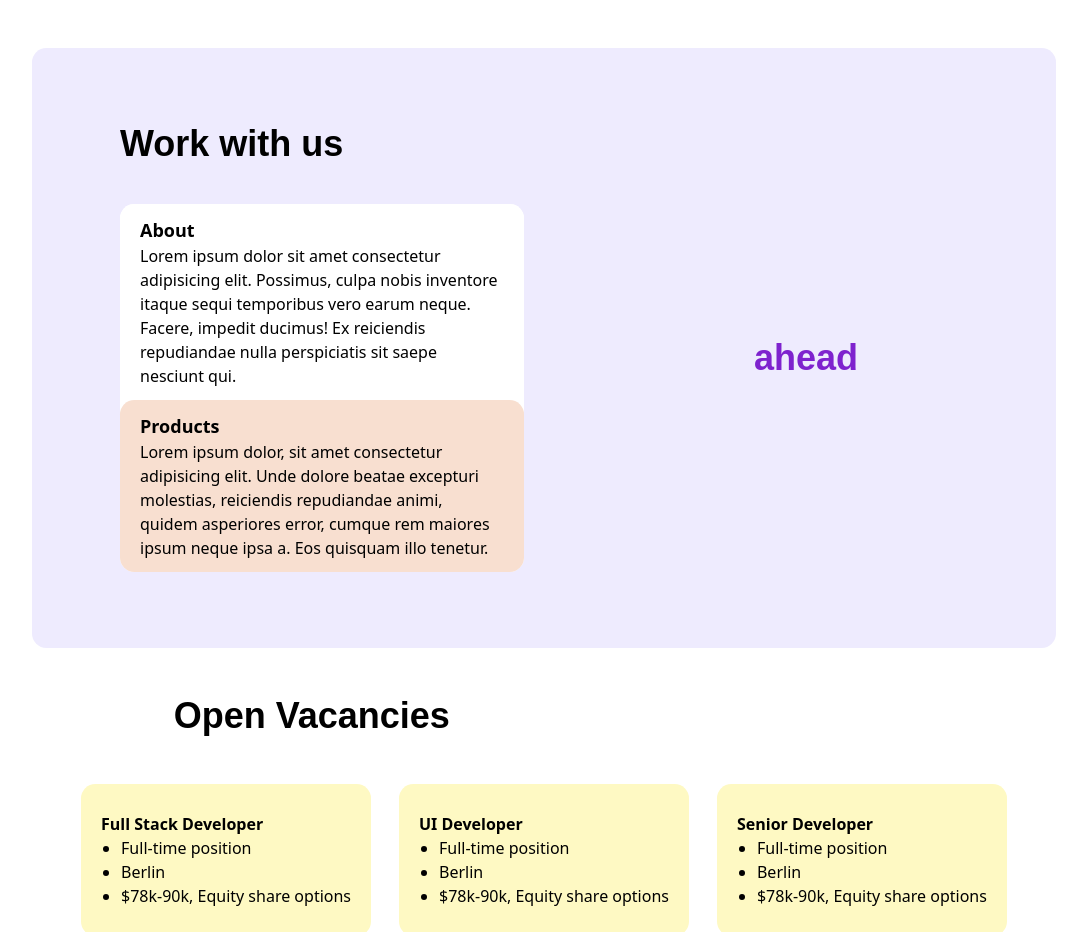
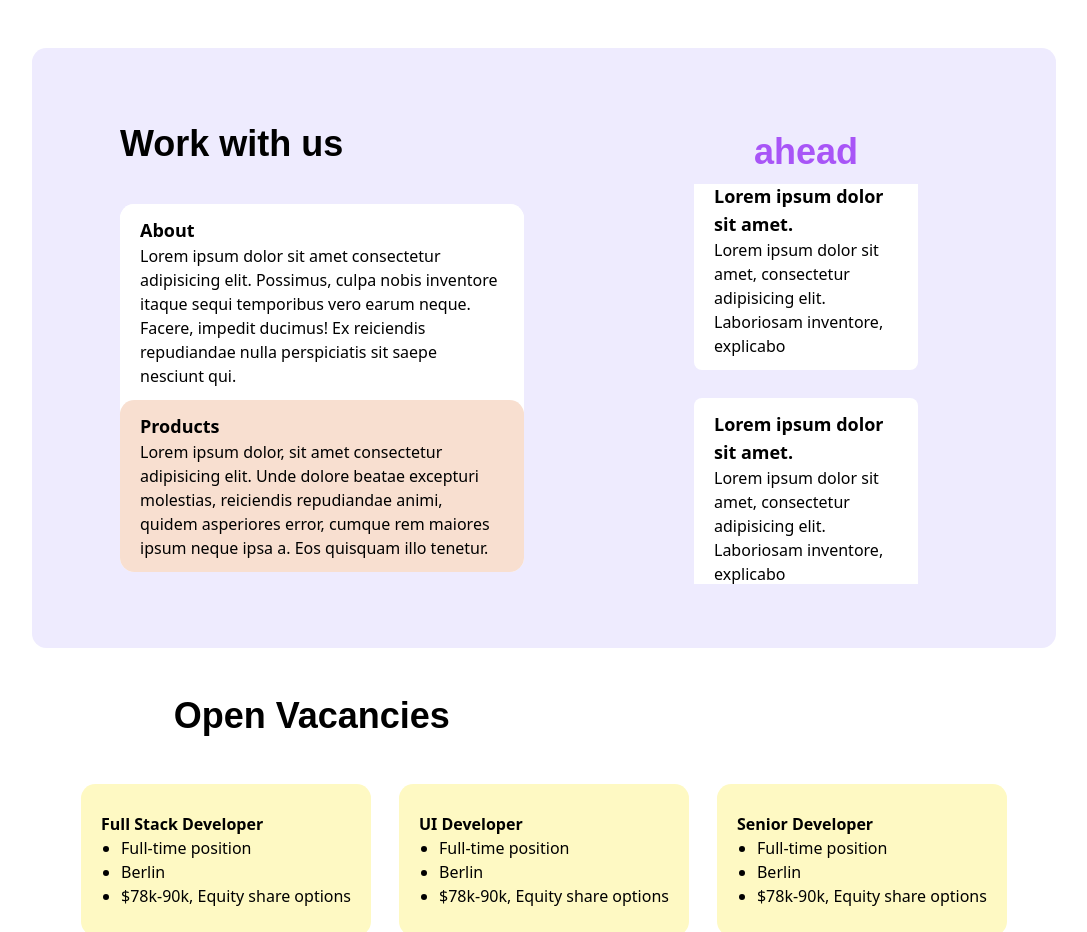
Before and after one commit to Shrivardhan09/Frontend-UI, a Next.js app: page / in a window 1280 px wide. Shown: the part 2247-3179 px from the top of the page, without its empty margins (96-1183 px from the left). Built offline with nearby package versions, Linux system fonts and the light colour scheme.

Commit message:
Scroll Animation  Page

```diff
--- a/src/components/ScrollAnimationCard/Card.jsx
+++ b/src/components/ScrollAnimationCard/Card.jsx
@@ -9,4 +9,4 @@
     )
 }
 
-export default Card
+export default Card;
--- a/src/components/ScrollAnimationCard/ScrollBar.jsx
+++ b/src/components/ScrollAnimationCard/ScrollBar.jsx
@@ -5,9 +5,19 @@
 
 const ScrollBar = () => {
     return (
-        <>
+        <div
+            className='flex justify-center flex-col items-center gap-7 overflow-y-scroll w-[450px] max-h-[400px] '
+        >
+            <Card />
+            <Card />
+            <Card />
+            <Card />
+            <Card />
+            <Card />
+            <Card />
+            <Card />
+        </div >
 
-        </>
     )
 };
 
--- a/src/components/ScrollAnimationCard/index.jsx
+++ b/src/components/ScrollAnimationCard/index.jsx
@@ -26,7 +26,7 @@
                 <div
                     className='flex flex-col flex-1 gap-3 justify-center items-center overflow-hidden'
                 >
-                    <h2 className='text-4xl font-montserrat font-bold text-purple-700 mt-5'>ahead</h2>
+                    <h2 className='text-4xl font-montserrat font-bold text-purple-500 mt-5'>ahead</h2>
                     < ScrollBar />
                 </div >
             </div>
```
